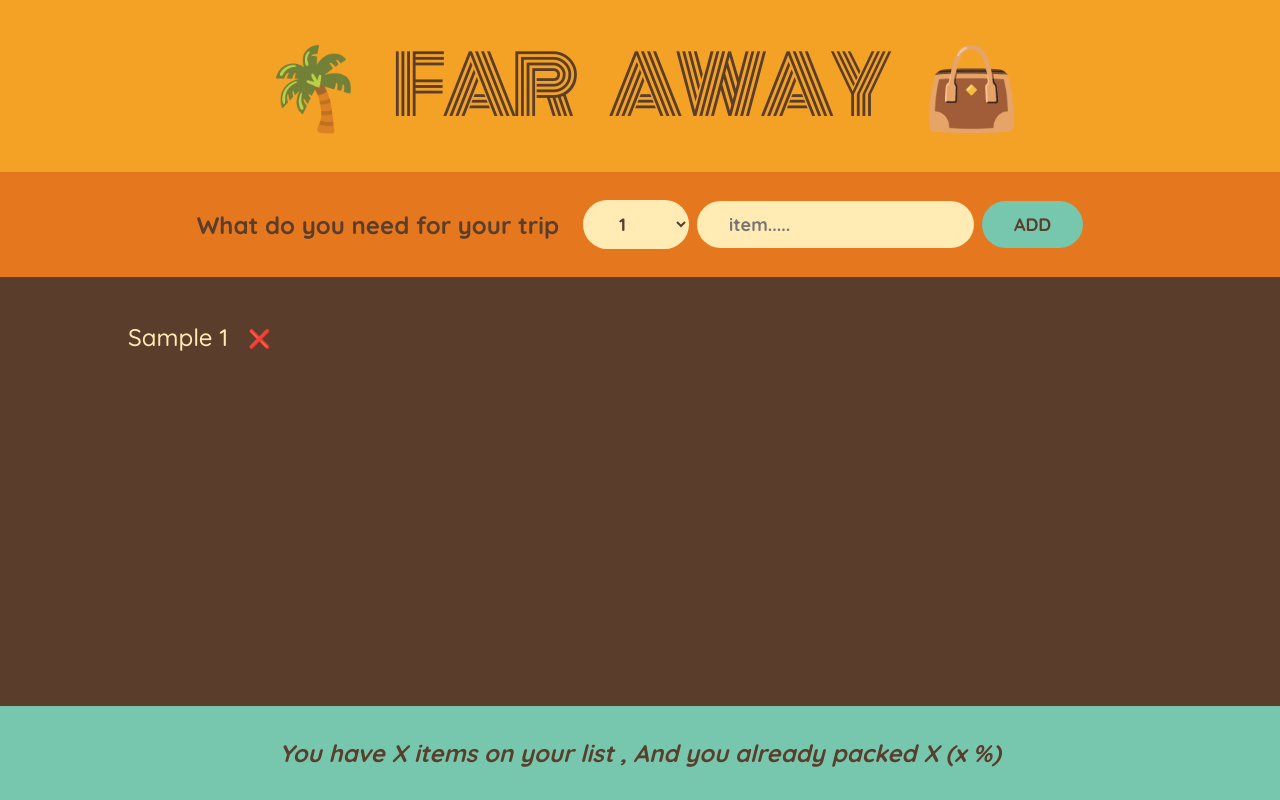
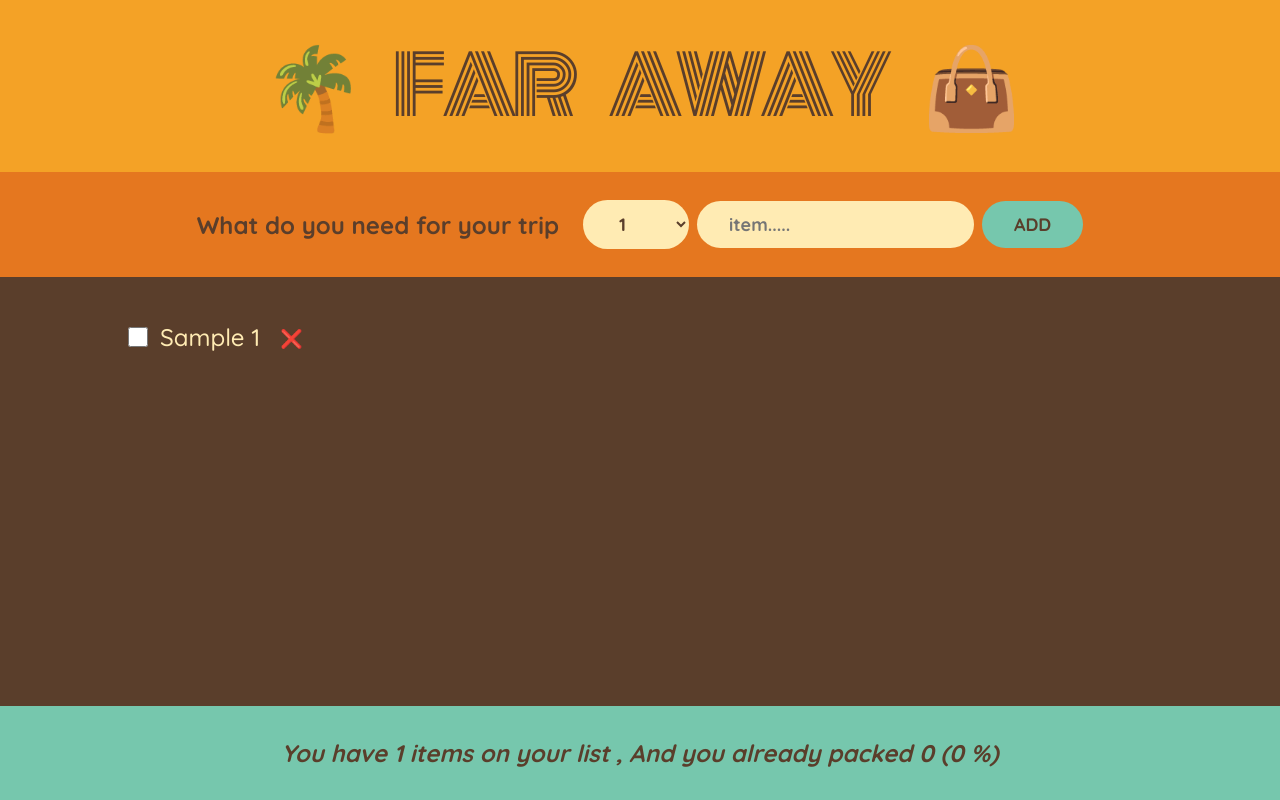
Before and after one commit to athul457/react-todo-list-app, a React (Create React App) app: page / in a window 1280 px wide. Both pictures are taken after typing "Sample" into the empty fields and a click on the button "ADD". Built offline with nearby package versions, Linux system fonts and the light colour scheme.

Commit message:
status componet setup

```diff
--- a/public/index.html
+++ b/public/index.html
@@ -10,34 +10,11 @@
       content="Web site created using create-react-app"
     />
     <link rel="apple-touch-icon" href="%PUBLIC_URL%/logo192.png" />
-    <!--
-      manifest.json provides metadata used when your web app is installed on a
-      user's mobile device or desktop. See https://developers.google.com/web/fundamentals/web-app-manifest/
-    -->
     <link rel="manifest" href="%PUBLIC_URL%/manifest.json" />
-    <!--
-      Notice the use of %PUBLIC_URL% in the tags above.
-      It will be replaced with the URL of the `public` folder during the build.
-      Only files inside the `public` folder can be referenced from the HTML.
-
-      Unlike "/favicon.ico" or "favicon.ico", "%PUBLIC_URL%/favicon.ico" will
-      work correctly both with client-side routing and a non-root public URL.
-      Learn how to configure a non-root public URL by running `npm run build`.
-    -->
-    <title>React App</title>
+    <title>Packing Helper</title>
   </head>
   <body>
     <noscript>You need to enable JavaScript to run this app.</noscript>
     <div id="root"></div>
-    <!--
-      This HTML file is a template.
-      If you open it directly in the browser, you will see an empty page.
-
-      You can add webfonts, meta tags, or analytics to this file.
-      The build step will place the bundled scripts into the <body> tag.
-
-      To begin the development, run `npm start` or `yarn start`.
-      To create a production bundle, use `npm run build` or `yarn build`.
-    -->
   </body>
 </html>
--- a/src/App.js
+++ b/src/App.js
@@ -8,6 +8,10 @@ import { useState } from "react";
 
 function App() {
   const [item,setItems] = useState([]) ;
+
+  function handleToggleItems(id){
+    setItems((item)=>item.map((i)=>i.id === id ? {...i,packed:!i.packed} : item))
+  }
 
   function handleAddItems(newItems){
     setItems((item)=>[...item,newItems])
@@ -22,8 +26,11 @@ function App() {
       <div className="app">
         <Logo />
         <Form onAdditems={handleAddItems}/>
-        <PackingList item={item} delitem={handleDeleteItems}/>
-        <Status />
+        <PackingList
+        item={item}
+        delitem={handleDeleteItems}
+        handleToggleItems={handleToggleItems}/>
+        <Status item={item}/>
       </div>
     </>
   );
@@ -50,8 +57,6 @@ function Form({onAdditems}){
     setQuantity(1)
   }
 
-
-
   return (
     <form className="add-form" onSubmit={handleSubmit}>
     <h3>What do you need for your trip</h3>
@@ -71,14 +76,16 @@ function Form({onAdditems}){
   )
 }
 
-function PackingList({delitem,item}){
+function PackingList({delitem,item ,handleToggleItems}){
 
   return (
     <div className="list">
         <ul>
         {
         item.map((i)=>(
-          <Item itemObj= {i} key={i.id} delitem={delitem}/>
+          <Item itemObj= {i} key={i.id}
+          delitem={delitem}
+          handleToggleItems={handleToggleItems}/>
         ))
         }
         </ul>
@@ -86,21 +93,27 @@ function PackingList({delitem,item}){
   )
 }
 
-function Item({delitem,itemObj}){
+function Item({delitem,itemObj,handleToggleItems}){
   return <li>
-      <></><span className={itemObj.packed ?
-      ("decoration"):
-      ("")}>{itemObj.description} {itemObj.quantity}</span>
+      <input
+      type="checkbox" value={itemObj.id} onClick={()=>handleToggleItems(itemObj.id)}/>
+      <span
+      className={itemObj.packed ?("decoration"):("")}>{itemObj.description} {itemObj.quantity}</span>
       {/* <span style={itemObj.packed ? {textDecoration: "line-through"} : {}}>{itemObj.description} {itemObj.quantity}</span> */}
-      <button onClick={()=>delitem(itemObj.id)}>❌</button>
+      <button
+      onClick={()=>delitem(itemObj.id)}>❌</button>
     </li>
 }
 
-function Status(){
+function Status({item}){
+  const numsOfItems = item.length ;
+  const numItemPacked = item.filter((item)=>item.packed).length
+  const packedPercentage = Math.round((numItemPacked / numsOfItems) *100)
   return (
     <footer className="stats">
-      <em>You have X items on your list , And you already packed X (x %)</em>
+      <em>You have {numsOfItems} items on your list , And you already packed {numItemPacked} ({packedPercentage} %)</em>
     </footer>
   )
 }
+
 export default App;
```
